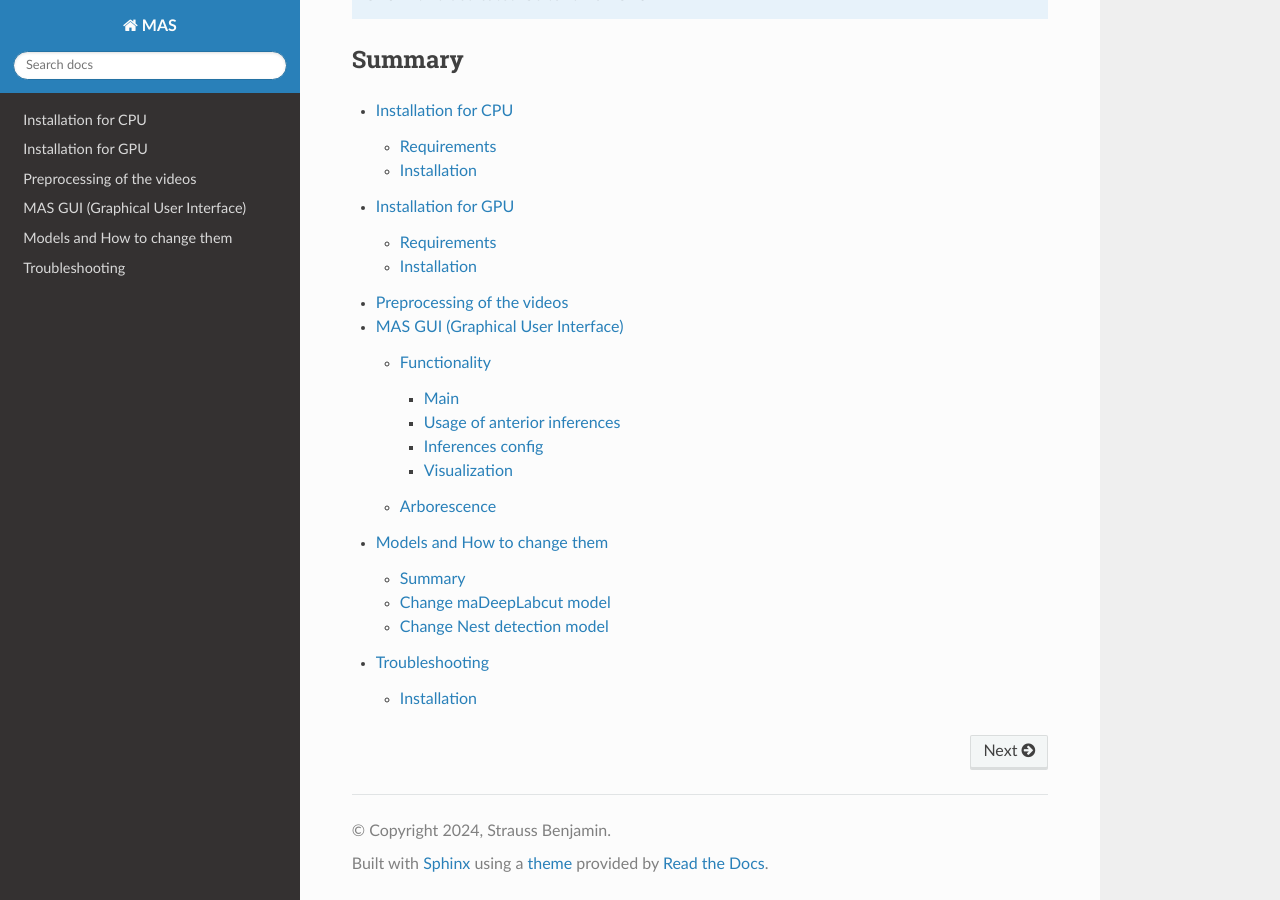
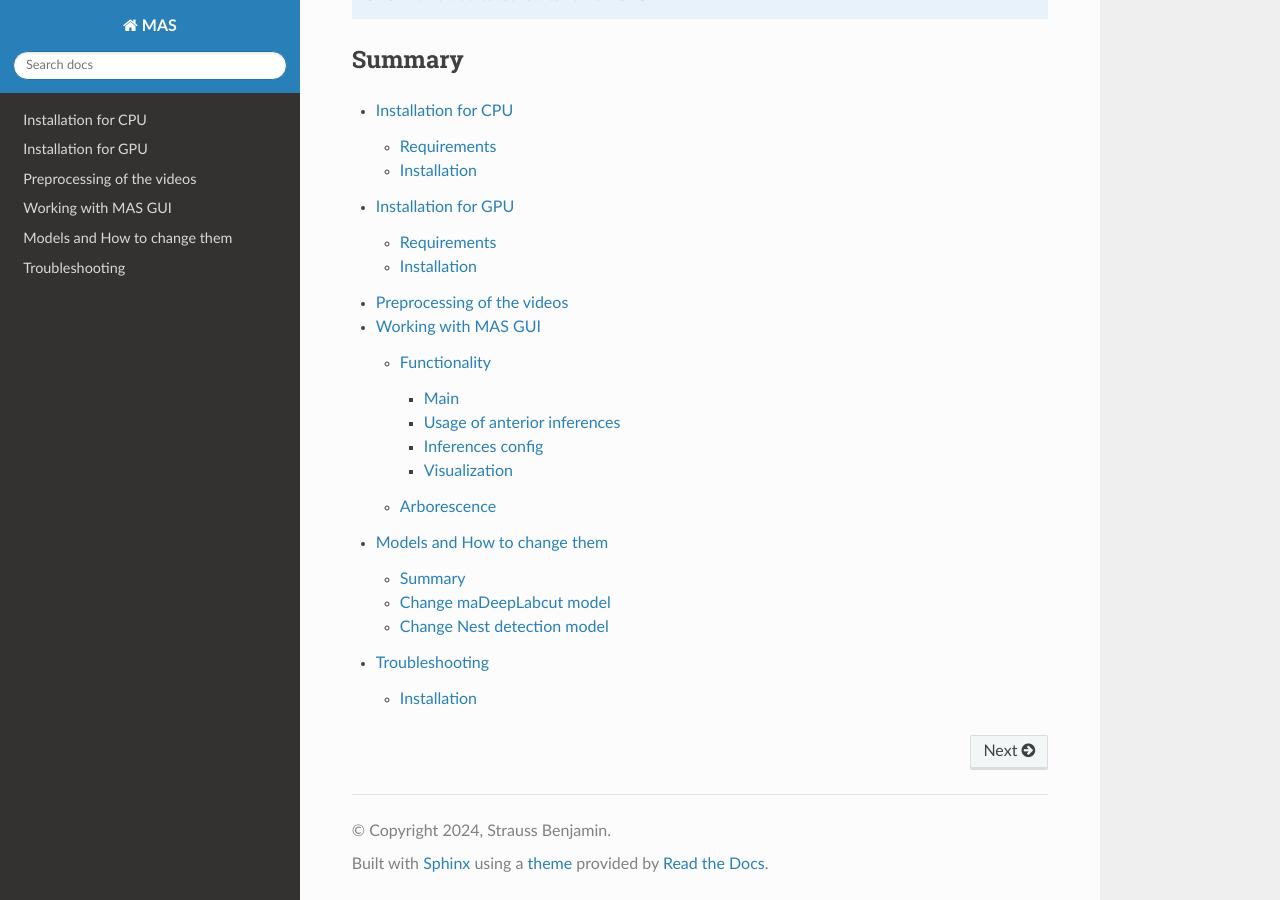
Before and after one commit to ChavisManzoniLab/MAS, a Sphinx documentation site: the page built from docs/index.rst, in a window 1280 px wide and 900 px high, scrolled down 634 px. Built offline with Sphinx 7.4.7 and the Read the Docs theme 3.1.0, drawn with Linux system fonts in a browser that asks for light colours; pages that are not in the unit, such as notebooks, are missing from menus; some of the changed lines change nothing that is shown.

Commit message:
Update usage.rst

```diff
--- a/docs/usage.rst
+++ b/docs/usage.rst
@@ -1,4 +1,4 @@
-MAS GUI (Graphical User Interface)
+Working with MAS GUI
 ==============
 
 To open the environment, use
@@ -28,13 +28,14 @@
 Main
 -----------
 1. Select folder
-  | Click on the grey button to select a folder where .MP4 of PRT videos.
+  | Click on the grey button to select a folder where .MP4 of PRT videos are.
   | The GUI will write down the path
   | The GUI will also write down the number of detected videos.
-  | Nested folder are not taken in account
+.. warning::
+ Nested folder are not taken in account
 
 9. RUN
-  | Launch the pipeline on selected video.
+  | Launch the pipeline on selected video(s).
   | The process can be long, especially with numerous videos or absence of a GPU
   | The result will be outputted as shown in `Arborescence <https://mas.readthedocs.io/en/latest/usage.html#id4>`_
 
@@ -90,12 +91,9 @@
    :width: 600
 
 .. note::
-   Dam will be labeled in purple
-
-   Pup will be labeled in red
-
-   Useful to spot bad detection
-
+  This option is especially useful to spot bad detection
+  ° Dam will be labeled in purple
+  ° Pup will be labeled in red
 
 Arborescence
 **************
```
